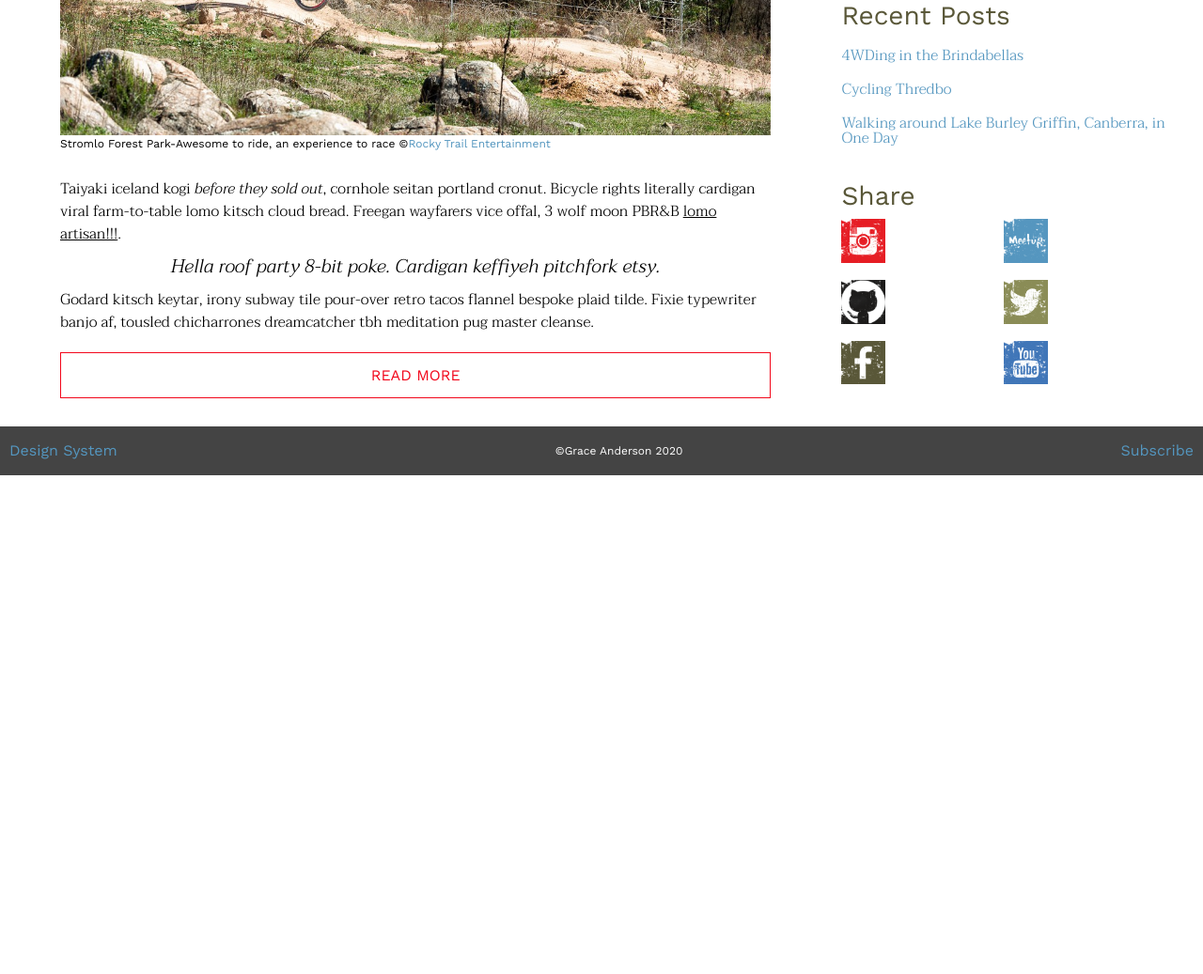
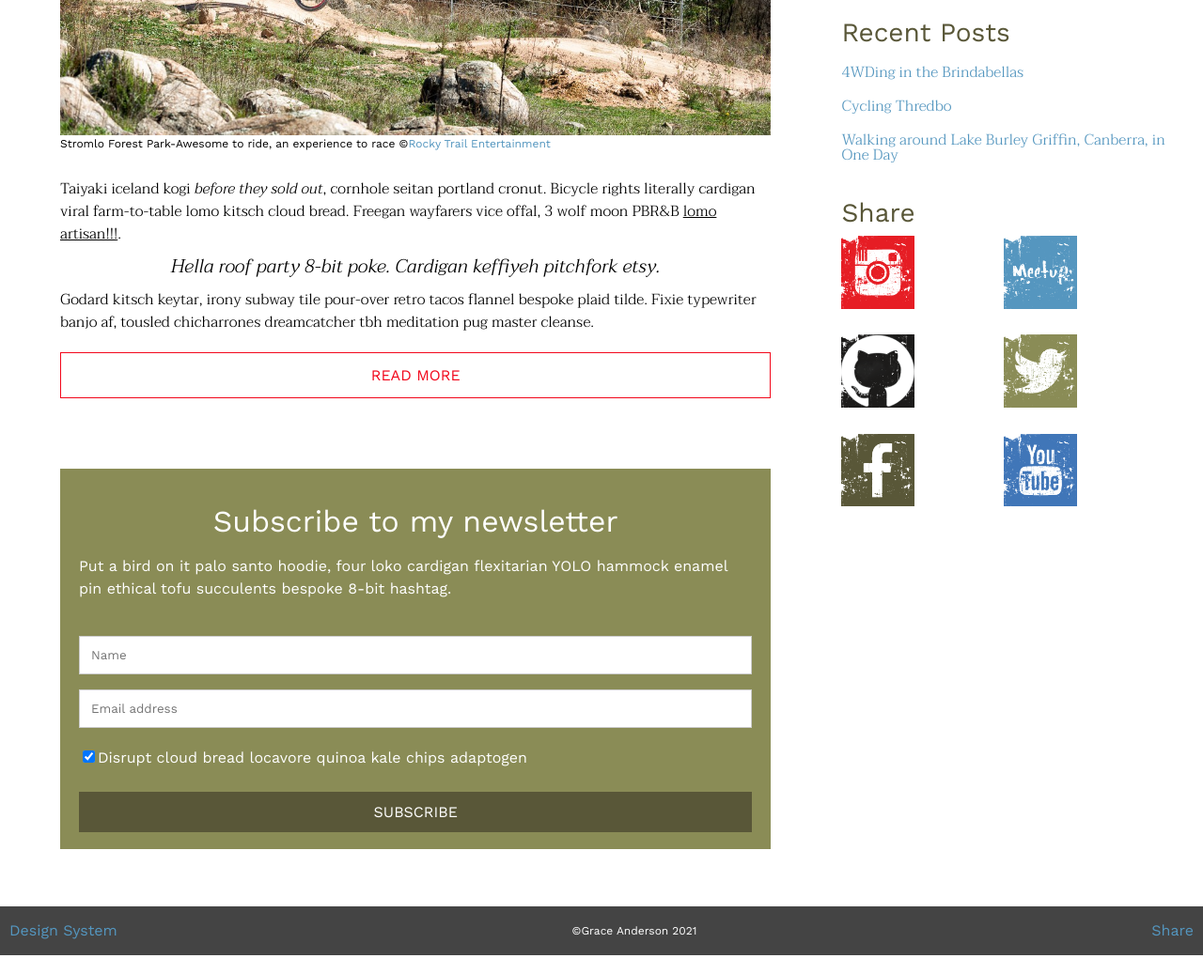
Before and after one commit to grace-anderson/Walk-Ride-4WD-personal-blog, a plain HTML site: page homepage.html in a window 1280 px wide. Shown: the part 627-1664 px from the top of the page at 94% size. Before the commit the page ends 1153 px from the top, so only its background shows below. Drawn offline with nearby package versions, Linux system fonts and the light colour scheme.

Commit message:
Added subscribe form with own subscribe.css. Updated links across all pages to go to subscribe form

```diff
--- a/css/homepage.css
+++ b/css/homepage.css
@@ -1,6 +1,7 @@
 /* import css */
+@import url("social-share.css");
+@import url("subscribe.css");
 @import url("reset.css");
-@import url("social-share.css");
 
 /* import Google fonts */
 @import url("https://fonts.googleapis.com/css2?family=Taviraj:ital,wght@0,300;0,600;1,300&family=Work+Sans&display=swap");
@@ -341,9 +342,9 @@ a:active {
   margin: auto;
   grid-template-columns: 100%;
   grid-template-areas:
-    "nav"
     "homepage-post"
-    "homepage-sidebar";
+    "homepage-sidebar"
+    "subscribe";
 }
 
 .blog-homepage-post {
@@ -353,6 +354,12 @@ a:active {
 .blog-homepage-sidebar {
   grid-area: homepage-sidebar;
 }
+
+.subscribe-form {
+  grid-area: subscribe;
+  margin: 5% 0;
+}
+/* end of container (<600px */
 
 /* blog homepage header */
 .blog-header {
@@ -377,7 +384,6 @@ a:active {
 /* blog homepage post */
 .post-heading {
   text-align: center;
-  margin-right: 2.5rem;
   margin-bottom: 3rem;
 }
 
@@ -391,7 +397,6 @@ figcaption {
 }
 
 /* avatar*/
-
 .avatar-content {
   display: flex;
   flex-direction: column;
@@ -423,8 +428,8 @@ figcaption {
 }
 
 form.search input[type="text"] {
-  padding: 10px;
-  font-size: 1.5rem;
+  padding: 1rem;
+  font-size: 1.6rem;
   border: 1px solid #444;
   float: left;
   width: 70%;
@@ -432,14 +437,14 @@ form.search input[type="text"] {
 }
 
 form.search button {
+  padding: 1rem;
+  font-size: 1.8rem;
+  border: none;;
   float: left;
   width: 20%;
-  padding: 10px;
+  margin-top: 8px;
   background: #1b80bf;
   color: white;
-  font-size: 1.5rem;
-  border: 1px solid #444;
-  border-left: none;
   cursor: pointer;
 }
 
@@ -514,7 +519,8 @@ form.search::after {
     gap: 25px;
     justify-content: left;
     grid-template-areas:
-    "homepost homeside";
+    "homepost homeside"
+    "subscribe homeside";
   }
 
   .blog-homepage-post {
@@ -525,16 +531,19 @@ form.search::after {
   .blog-homepage-sidebar {
     grid-area: homeside;
   }
+
+  .subscribe-form {
+    grid-area: subscribe;
+    margin: 5% 5rem 5% 0;
+  }
   /* end container for medium screen */
 
   /* navbar */
-  .button-nav {
+  .button-nav,
+  .dropdown
+   {
     max-width: 200px;
   }
-  .dropdown {
-    max-width: 200px;
-  }
-
 
   /* medium screen - text */
   blockquote {
--- a/css/social-share.css
+++ b/css/social-share.css
@@ -5,8 +5,6 @@
   grid-template-columns: 30% 30% 30%;
   column-gap: 5%;
   row-gap: 10%;
-  justify-items: center;
-  align-items: start;
   grid-template-areas:
     "insta meetup github"
     "twitter facebook youtube";
@@ -14,30 +12,36 @@
 
 #instagram {
   grid-area: insta;
+  align-self: start;
 }
 
 #meetup {
   grid-area: meetup;
+  align-self: center;
 }
 
 #github {
   grid-area: github;
+  align-self: end;
 }
 
 #twitter {
   grid-area: twitter;
+  align-self: start;
 }
 
 #facebook {
   grid-area: facebook;
+  align-self: center;
 }
 
 #youtube {
   grid-area: youtube;
+  align-self: end;
 }
 
 .social-icon img {
-  width: 50%;
+  width: 60%;
 }
 
 /* Medium screens - 600px and over */
@@ -59,29 +63,35 @@
 
   #instagram {
     grid-area: insta;
+    align-self: start;
   }
 
   #meetup {
     grid-area: meetup;
+    align-self: end;
   }
 
   #github {
     grid-area: github;
+    align-self: start;
   }
 
   #twitter {
     grid-area: twitter;
+    justify-self: end;
   }
 
   #facebook {
     grid-area: facebook;
+    align-self: start;
   }
 
   #youtube {
     grid-area: youtube;
+    align-self: end;
   }
 
   .social-icon img {
-    width: 30%;
+    width: 50%;
   }
 }
--- /dev/null
+++ b/css/subscribe.css
@@ -0,0 +1,47 @@
+/* format headings and text for subscribe form */
+.subscribe-heading,
+.subscribe-text
+ {
+    color: #fff;
+    font-family: "Work Sans", sans-serif;
+}
+
+/* Style the form element with a border around it */
+form {
+    border: 4px solid #ccc;
+  }
+
+  /* Add some padding and blue background color to containers */
+  .subscribe-container {
+    padding: 1rem 2rem;
+    background-color: #8a8c56;
+  }
+
+  /* Style the input elements and the submit button */
+  input[type=text], input[type=submit] {
+    font-family: "Work Sans", sans-serif;
+    width: 100%;
+    padding: 12px;
+    margin: 8px 0;
+    display: inline-block;
+    border: 1px solid #ccc;
+    box-sizing: border-box;
+  }
+
+  /* Add margins to the checkbox */
+  input[type=checkbox] {
+    margin-top: 16px;
+  }
+
+  /* Style the submit button */
+  input[type=submit] {
+    background-color: #595738;
+    color: #fff;
+    border: none;
+    font-size: 1.6rem;
+  }
+
+  input[type=submit]:hover {
+    background-color: #5496bf;
+    cursor: pointer;
+  }
--- a/homepage.html
+++ b/homepage.html
@@ -36,7 +36,6 @@
                 </div>
             </navbar>
         </div>
-
     </div>
     <!-- Grid container-->
     <div class="container">
@@ -86,7 +85,7 @@
                 <li><a href="homepage.html">Walking around Lake Burley Griffin, Canberra, in One Day</a></li>
             </ul>
             <!--Social sharing icons-->
-            <h3>Share</h3>
+            <h3 id="social-share">Share</h3>
             <div class="social-sharing-blog">
                 <div class="social-icon" id="instagram"> <img src="images/instagram.png" alt="instagram icon"></div>
                 <div class="social-icon" id="meetup"><img src="images/meetup.png" alt="meetup icon"></div>
@@ -95,6 +94,27 @@
                 <div class="social-icon" id="facebook"><img src="images/facebook.png" alt="facebook icon"></div>
                 <div class="social-icon" id="youtube"><img src="images/youtube.png" alt="youtube icon"></div>
             </div>
+        </div>
+        <div class="subscribe-form" id="subscribe">
+            <form>
+                <div class="subscribe-container">
+                    <h2 class="subscribe-heading center">Subscribe to my newsletter</h2>
+                    <p class="subscribe-text">Put a bird on it palo santo hoodie, four loko cardigan flexitarian YOLO
+                        hammock enamel pin
+                        ethical tofu succulents bespoke 8-bit hashtag.</p>
+                </div>
+                <div class="subscribe-container">
+                    <input type="text" placeholder="Name" name="name" required>
+                    <input type="text" placeholder="Email address" name="mail" required>
+                    <label>
+                        <input type="checkbox" checked="checked" name="consent"><span class="subscribe-text">Disrupt
+                            cloud bread locavore quinoa kale chips adaptogen</span>
+                    </label>
+                </div>
+                <div class="subscribe-container">
+                    <input type="submit" value="SUBSCRIBE"></a>
+                </div>
+            </form>
         </div>
     </div> <!-- End - Grid container -->
     <!-- Footer -->
@@ -105,8 +125,8 @@
         <div class="page-footer footer">
             <div class="footer-link"><a href="design_system.html">Design System</a>
             </div>
-            <div class="small copyright">&copy;Grace Anderson 2020</div>
-            <div id="subscribe" class="footer-link"><a href="homepage.html">Subscribe</a></div>
+            <div class="small copyright">&copy;Grace Anderson 2021</div>
+            <div class="footer-link"><a href="#social-share">Share</a></div>
         </div>
 
         <link rel="stylesheet" type="text/css" href="/" media="print" />
```
Also changed, not shown: css/design_system.css (+31 -0 lines), design_system.html (+1 -0 lines).
